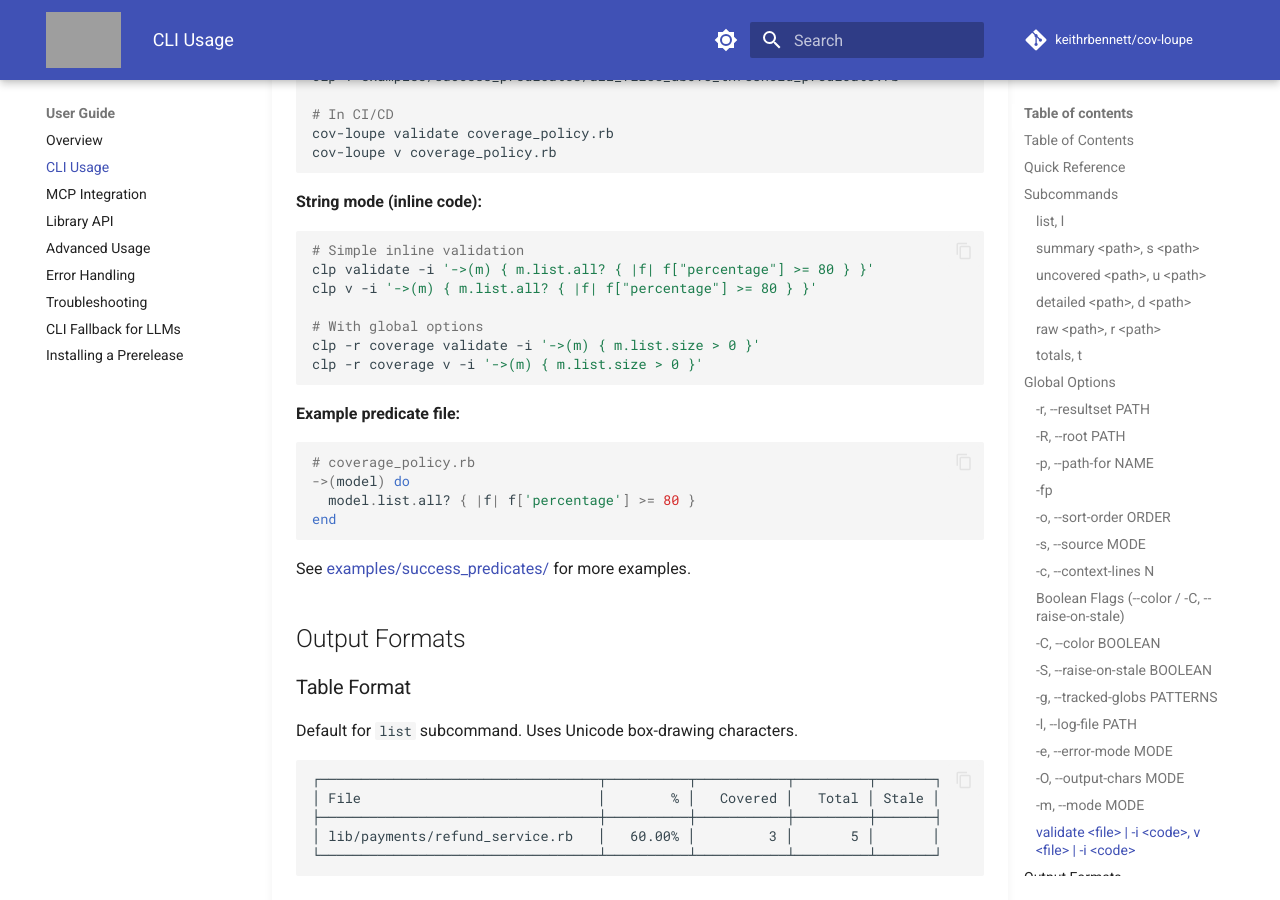
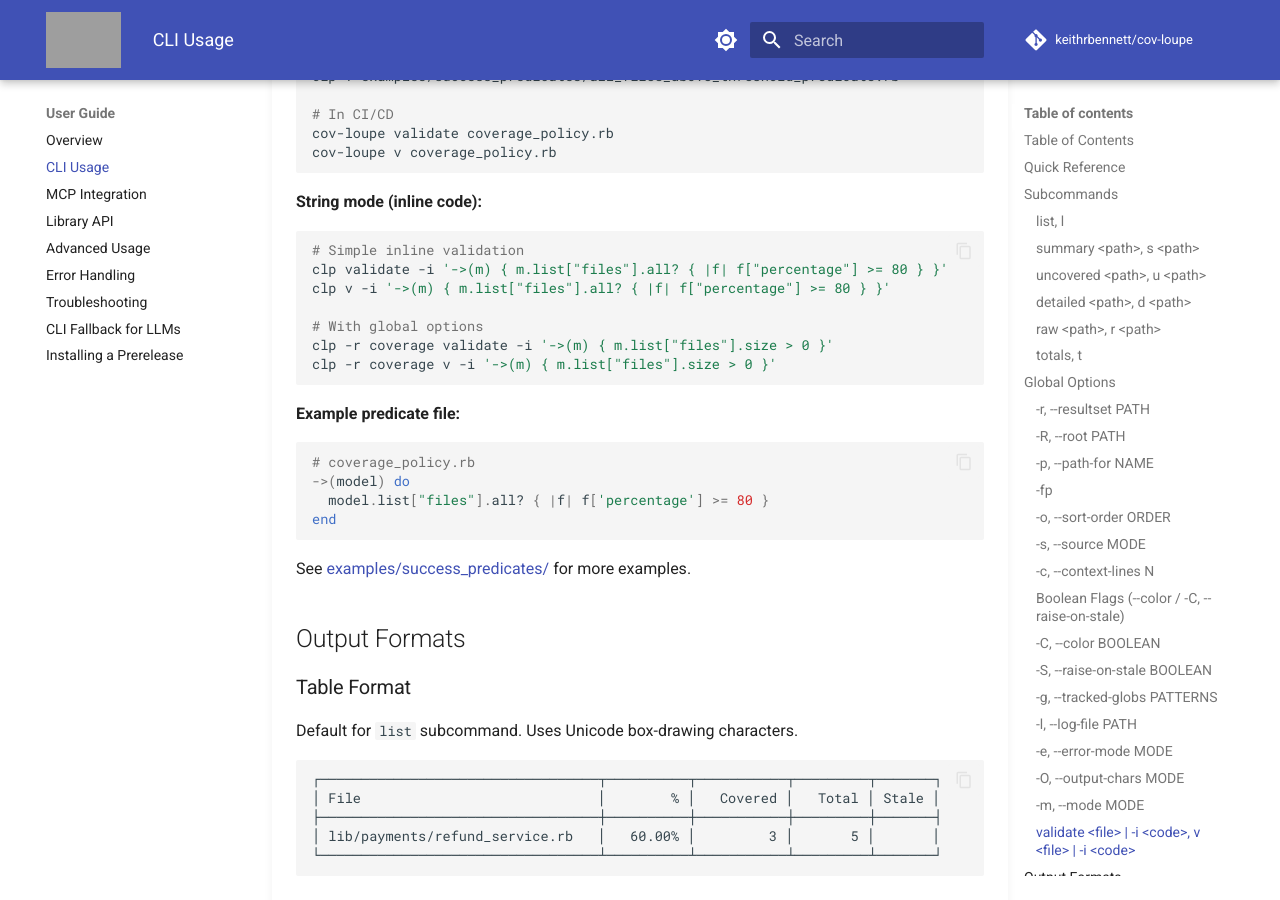
Before and after one commit to keithrbennett/simplecov-mcp, an MkDocs documentation site: the page built from docs/user/CLI_USAGE.md, in a window 1280 px wide and 900 px high, scrolled down 15562 px. Built offline with MkDocs 1.6.1 and Material for MkDocs 9.7.7, drawn with Linux system fonts in a browser that asks for light colours; comment, search, counter and statistics services are not loaded; grey boxes are pictures that could not be loaded.

````diff
--- a/docs/user/CLI_USAGE.md
+++ b/docs/user/CLI_USAGE.md
@@ -722,19 +722,19 @@
 **String mode (inline code):**
 ```sh
 # Simple inline validation
-clp validate -i '->(m) { m.list.all? { |f| f["percentage"] >= 80 } }'
-clp v -i '->(m) { m.list.all? { |f| f["percentage"] >= 80 } }'
+clp validate -i '->(m) { m.list["files"].all? { |f| f["percentage"] >= 80 } }'
+clp v -i '->(m) { m.list["files"].all? { |f| f["percentage"] >= 80 } }'
 
 # With global options
-clp -r coverage validate -i '->(m) { m.list.size > 0 }'
-clp -r coverage v -i '->(m) { m.list.size > 0 }'
+clp -r coverage validate -i '->(m) { m.list["files"].size > 0 }'
+clp -r coverage v -i '->(m) { m.list["files"].size > 0 }'
 ```
 
 **Example predicate file:**
 ```ruby
 # coverage_policy.rb
 ->(model) do
-  model.list.all? { |f| f['percentage'] >= 80 }
+  model.list["files"].all? { |f| f['percentage'] >= 80 }
 end
 ```
 
````
Also changed, not shown: docs/dev/arch-decisions/policy-validation.md (+1 -1 lines), docs/user/MCP_INTEGRATION.md (+1 -1 lines), docs/user/migrations/MIGRATING_TO_V2.md (+2 -2 lines), docs/user/migrations/MIGRATING_TO_V5.md (+2 -2 lines), 2 other files.
